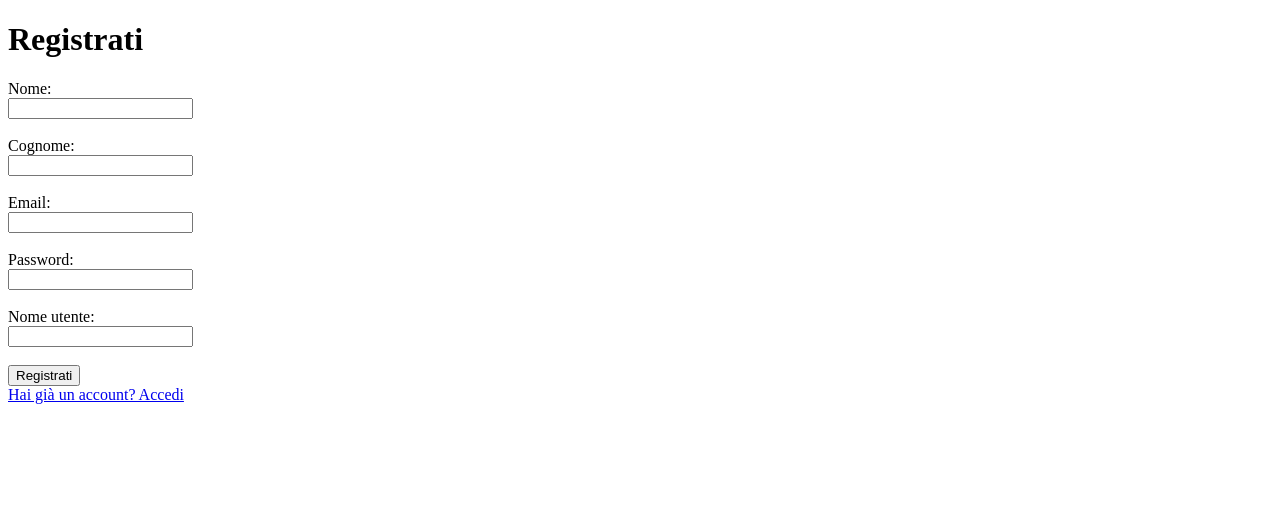
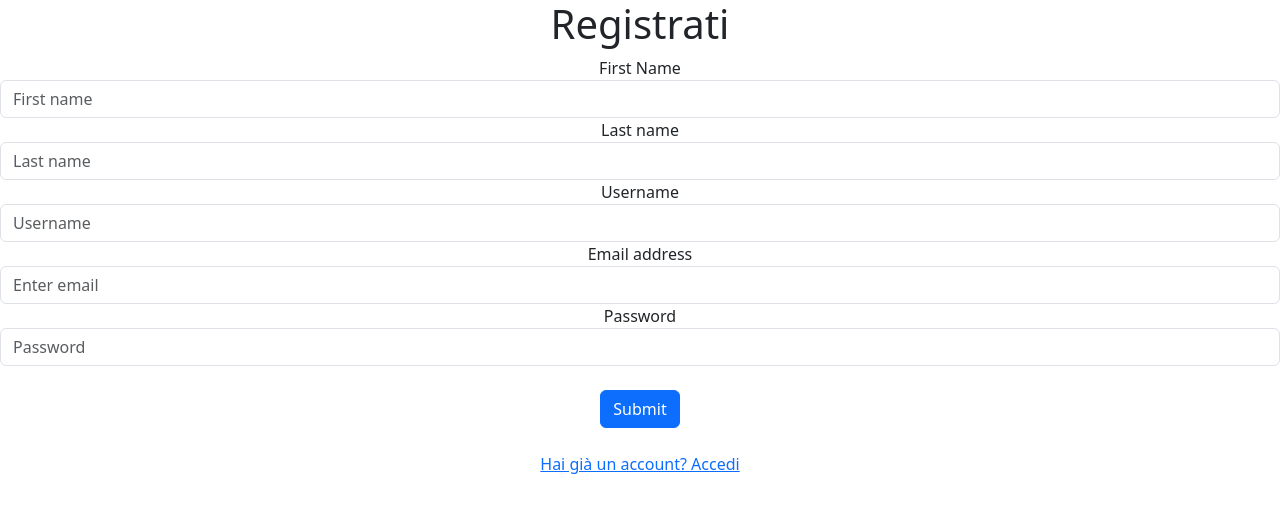
Before and after one commit to AlessioLodi/progetto_python_social, a Flask app: page /register in a window 1280 px wide. Shown: the top 513 px of the page. Run offline with Flask 3, Linux system fonts and the light colour scheme.

Commit message:
ho modificato la pagina register.html

```diff
--- a/templates/register.html
+++ b/templates/register.html
@@ -4,27 +4,33 @@
     <meta charset="UTF-8">
     <meta name="viewport" content="width=device-width, initial-scale=1.0">
     <title>Registrazione</title>
+    <link rel="stylesheet" href="https://cdn.jsdelivr.net/npm/bootstrap@5.3.0/dist/css/bootstrap.min.css">
 </head>
-<body>
+<body style="text-align: center;">
     <h1>Registrati</h1>
-    <form action="/register" method="POST">
-        <label for="username">Nome:</label><br>
-        <input type="text" id="username" name="username" required><br><br>
-
-        <label for="username">Cognome:</label><br>
-        <input type="text" id="username" name="username" required><br><br>
-
-        <label for="email">Email:</label><br>
-        <input type="email" id="email" name="email" required><br><br>
-
-        <label for="password">Password:</label><br>
-        <input type="password" id="password" name="password" required><br><br>
-
-        <label for="username">Nome utente:</label><br>
-        <input type="text" id="username" name="username" required><br><br>
-
-        <button type="submit">Registrati</button>
-    </form>
-    <a href="/templates/login.html">Hai già un account? Accedi</a>
+    <form action="/register" method="POST" style="text-align: center;">
+        <div class="form-group">
+            <label for="exampleInputFirstName">First Name</label>
+            <input class="form-control" type="text" id="firstName" placeholder="First name">
+        </div>
+        <div class="form-group">
+            <label for="exampleInputLastName">Last name</label>
+            <input class="form-control" type="text" id="lasttName" placeholder="Last name">
+        </div>
+        <div class="dorm-group">
+            <label for="exampleInputUsername">Username</label>
+            <input class="form-control" type="text" id="username" placeholder="Username">
+        </div>
+        <div class="form-group">
+          <label for="exampleInputEmail1">Email address</label>
+          <input type="email" class="form-control" id="exampleInputEmail1" aria-describedby="emailHelp" placeholder="Enter email">
+        </div>
+        <div class="form-group">
+          <label for="exampleInputPassword1">Password</label>
+          <input type="password" class="form-control" id="exampleInputPassword1" placeholder="Password">
+        </div><br>
+        <button type="submit" class="btn btn-primary">Submit</button>
+      </form><br>
+      <a href="/templates/login.html">Hai già un account? Accedi</a>
 </body>
 </html>
```
